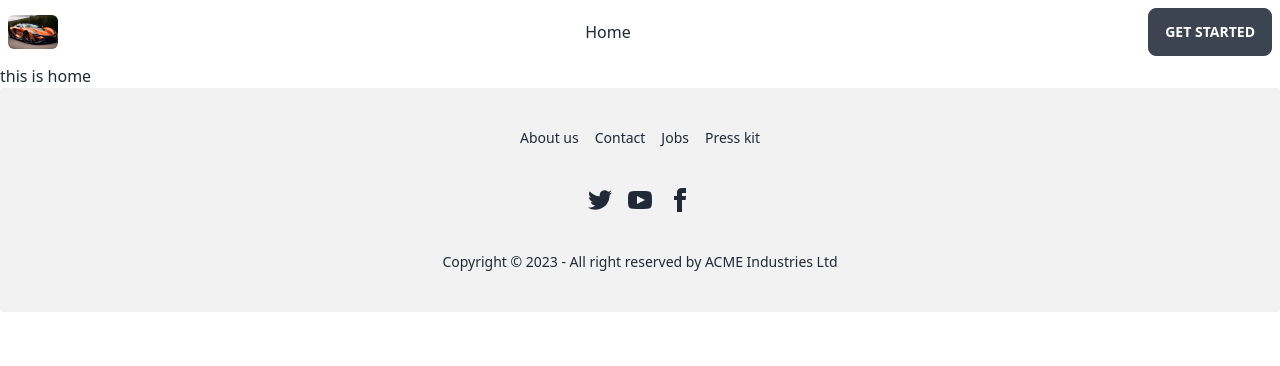
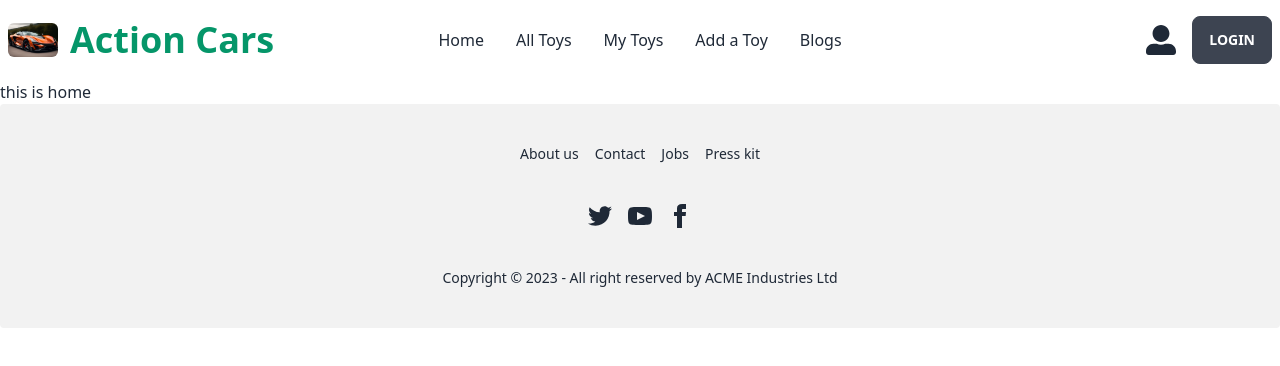
Before and after one commit to Ruhan-ia/toy-client, a React (Vite) app: page / in a window 1280 px wide. Shown: the top 366 px of the page. Built offline with nearby package versions, Linux system fonts and the light colour scheme.

Commit message:
env file added

```diff
--- a/package.json
+++ b/package.json
@@ -11,10 +11,12 @@
   },
   "dependencies": {
     "daisyui": "^2.51.6",
+    "firebase": "^9.22.0",
     "localforage": "^1.10.0",
     "match-sorter": "^6.3.1",
     "react": "^18.2.0",
     "react-dom": "^18.2.0",
+    "react-icons": "^4.8.0",
     "react-router-dom": "^6.11.2",
     "sort-by": "^1.2.0"
   },
--- /dev/null
+++ b/src/Firebase/firebase.config.js
@@ -0,0 +1,18 @@
+// Import the functions you need from the SDKs you need
+import { initializeApp } from "firebase/app";
+// TODO: Add SDKs for Firebase products that you want to use
+// https://firebase.google.com/docs/web/setup#available-libraries
+
+// Your web app's Firebase configuration
+const firebaseConfig = {
+  apiKey: import.meta.env.VITE_apiKey,
+  authDomain: import.meta.env.VITE_authDomain,
+  projectId: import.meta.env.VITE_projectId,
+  storageBucket: import.meta.env.VITE_storageBucket,
+  messagingSenderId: import.meta.env.VITE_messagingSenderId,
+  appId: import.meta.env.VITE_appId
+};
+
+// Initialize Firebase
+const app = initializeApp(firebaseConfig);
+export default app;
--- a/src/Shared/Navbar/Navbar.jsx
+++ b/src/Shared/Navbar/Navbar.jsx
@@ -1,6 +1,8 @@
 import React from "react";
 import logo1 from '../../images/logo/logo.jpg'
 import { Link } from "react-router-dom";
+import { FaUserAlt } from 'react-icons/fa';
+
 const Navbar = () => {
   return (
     <div>
@@ -31,31 +33,52 @@ const Navbar = () => {
                 <Link to='/'>Home</Link>
               </li>
               <li >
+                <Link>All Toys</Link>
 
-               about
               </li>
               <li>
-                <a>Item 3</a>
+                <Link>My Toys</Link>
               </li>
+              <li>
+                <Link>Add a Toy</Link>
+              </li>
+              <li>
+                <Link>Blogs</Link>
+              </li>
+
             </ul>
           </div>
+         <div className="flex items-center">
          <img className="w-[50px] rounded-md" src={logo1} alt="" />
+         <h2 className="font-bold text-4xl text-emerald-600 p-3">Action Cars</h2>
+         </div>
+
         </div>
         <div className="navbar-center hidden lg:flex">
           <ul className="menu menu-horizontal px-1">
           <li>
                 <Link to='/'>Home</Link>
               </li>
-            <li>
-                <Link></Link>
+              <li >
+                <Link>All Toys</Link>
+
               </li>
               <li>
-             <Link></Link>
+                <Link>My Toys</Link>
               </li>
+              <li>
+                <Link>Add a Toy</Link>
+              </li>
+              <li>
+                <Link>Blogs</Link>
+              </li>
+
+
           </ul>
         </div>
         <div className="navbar-end">
-          <a className="btn">Get started</a>
+        <p className="text-3xl pe-4">    <FaUserAlt></FaUserAlt></p>
+          <a className="btn">Login</a>
         </div>
       </div>
     </div>
```
Also changed, not shown: 2 other files (tests, documents, lock files or other folders). Lines whose indentation alone changed are shown as unchanged.
